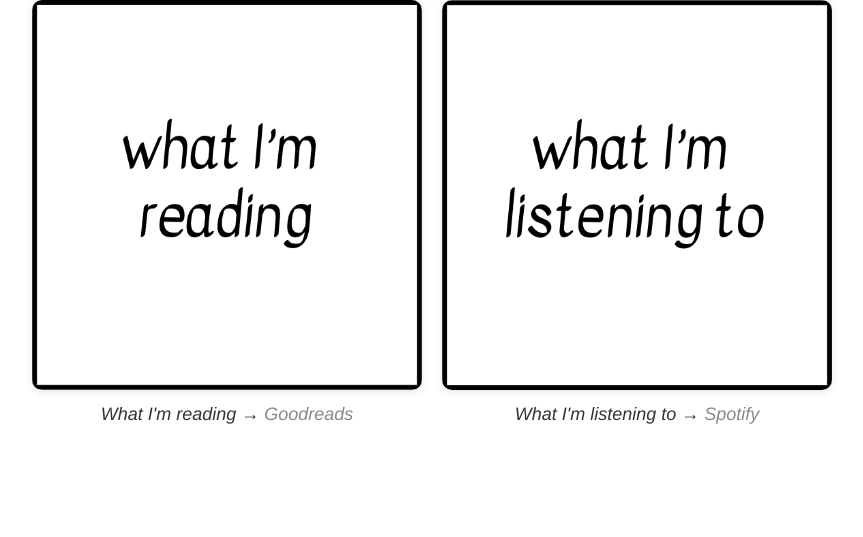
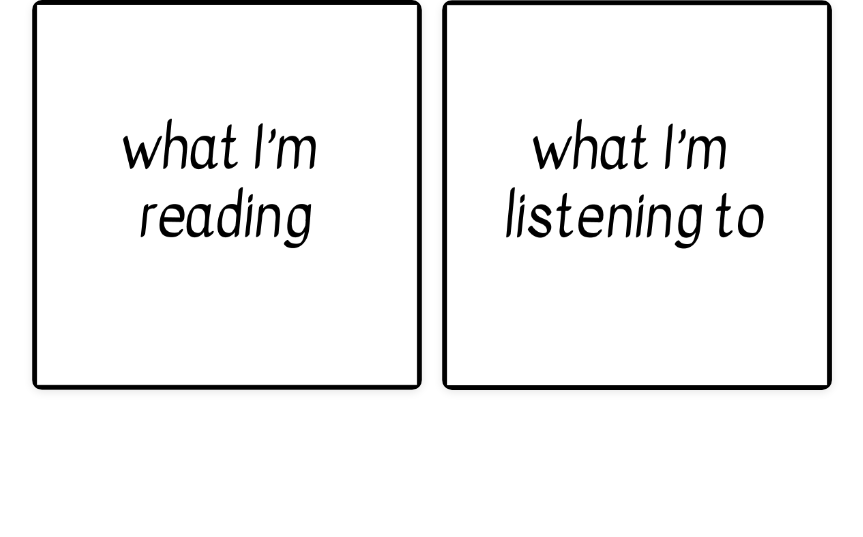
Before and after one commit to k-trifonova/k-trifonova.github.io, a Jekyll site: the page built from miscellaneous/index.html, in a window 1280 px wide. Shown: the part 690-1227 px from the top of the page, without its empty margins (208-1071 px from the left). Built offline with Jekyll 4.4.1, drawn with Linux system fonts in a browser that asks for light colours; after the commit the page ends 1176 px from its top, so only the background shows below that; some of the changed lines change nothing that is shown.

Commit message:
updated miscellaneous page

```diff
--- a/miscellaneous/index.html
+++ b/miscellaneous/index.html
@@ -29,16 +29,16 @@ title: Kristina Trifonova | Miscellaneous
 
 <div class="gallery">
   <div class="gallery-item">
-    <a href="https://www.goodreads.com/yourusername" target="_blank">
+    <a href="https://www.goodreads.com/user/show/166747415-kristina-trifonova" target="_blank">
       <img src="/miscellaneous/reading.png" alt="Stack of books">
     </a>
-    <p>What I'm reading → <a href="https://www.goodreads.com/user/show/166747415-kristina-trifonova" target="_blank">Goodreads</a></p>
+    <!-- <p>What I'm reading → <a href="https://www.goodreads.com/user/show/166747415-kristina-trifonova" target="_blank">Goodreads</a></p> -->
   </div>
   <div class="gallery-item">
-    <a href="https://open.spotify.com/user/yourusername" target="_blank">
+    <a href="https://open.spotify.com/user/miss.misskina?si=c39540e433a04a77" target="_blank">
       <img src="/miscellaneous/listening.png" alt="Music">
     </a>
-    <p>What I'm listening to → <a href="https://open.spotify.com/user/miss.misskina?si=c39540e433a04a77" target="_blank">Spotify</a></p>
+    <!-- <p>What I'm listening to → <a href="https://open.spotify.com/user/miss.misskina?si=c39540e433a04a77" target="_blank">Spotify</a></p> -->
   </div>
 </div>
 
```
